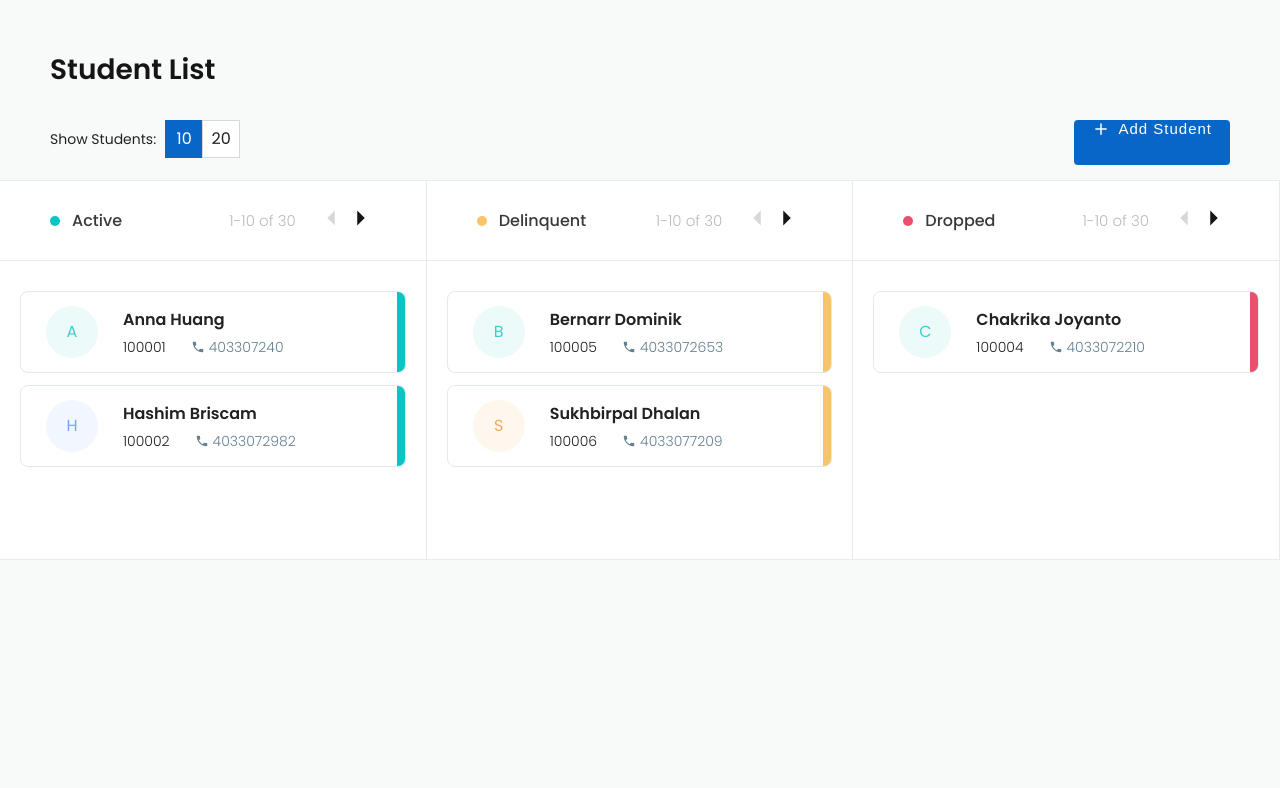
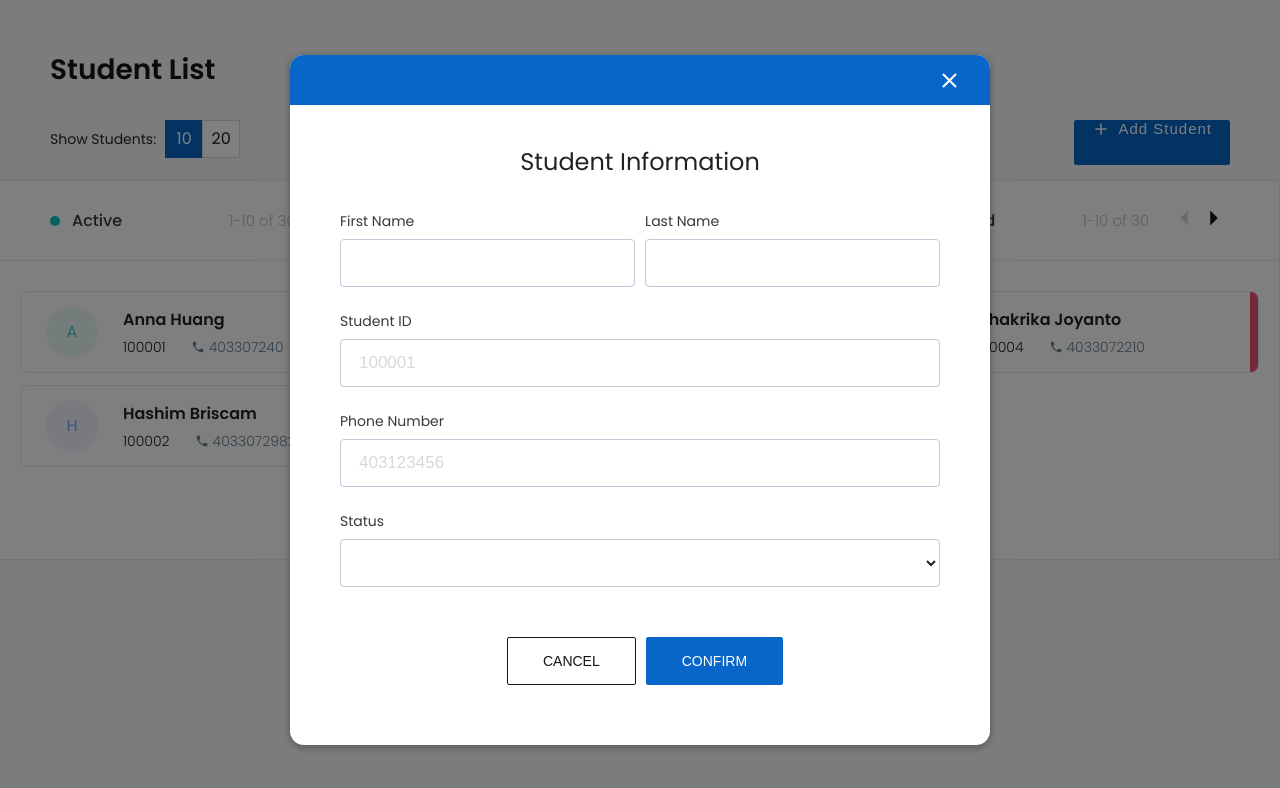
Before and after one commit to annapolar/vue-student-list, a Vue app: page / in a window 1280 px wide. Both pictures are taken after a click on the button "Add Student". Shown: the top 788 px of the page. Built offline with nearby package versions, Linux system fonts and the light colour scheme.

Commit message:
add Dialog

```diff
--- /dev/null
+++ b/src/components/Dialog.vue
@@ -0,0 +1,165 @@
+<template>
+  <transition name="modal" v-bind="$props">
+    <div class="modal-mask">
+      <div class="modal-wrapper">
+        <div
+          class="modal-container"
+          :style="{'max-width': maxWidth+'px','min-width': minWidth+'px', width: width+'px'}"
+        >
+          <div class="modal-header">
+            <ion-icon name="close" v-if="closeSign" @click="$emit('closeModal')"></ion-icon>
+          </div>
+          <div class="modal-contentAll">
+            <div class="modal-body">
+              <slot name="body"></slot>
+            </div>
+            <div class="modal-footer">
+              <slot name="footer">
+                <button
+                  v-if="cancelText"
+                  class="cancel-text"
+                  @click="$emit('closeModal')"
+                >{{cancelText}}</button>
+                <button
+                  v-if="confirmText"
+                  class="confirm-text"
+                  @click="$emit('confirmModal')"
+                >{{confirmText}}</button>
+              </slot>
+            </div>
+          </div>
+        </div>
+      </div>
+    </div>
+  </transition>
+</template>
+
+<script>
+export default {
+  name: "Dialog",
+  props: {
+    maxWidth: { type: Number, default: 500 },
+    minWidth: { type: Number, default: 300 },
+    width: { type: Number, default: undefined },
+    closeSign: { type: Boolean, default: true },
+    cancelText: { type: String, default: "cancel" },
+    confirmText: { type: String, default: "confirm" }
+  },
+  data() {
+    return {
+      showModal: false
+    };
+  }
+};
+</script>
+
+<style lang="scss" scoped>
+.modal-mask {
+  position: fixed;
+  z-index: 2000;
+  top: 0;
+  left: 0;
+  width: 100%;
+  height: 100%;
+  background-color: rgba(0, 0, 0, 0.5);
+  display: table;
+  transition: opacity 0.3s ease;
+}
+
+.modal-wrapper {
+  display: table-cell;
+  vertical-align: middle;
+  padding: 0 20px;
+}
+
+.modal-container {
+  width: 100%;
+  margin: 0px auto;
+  background-color: #fff;
+  border-radius: 2px;
+  box-shadow: 0 2px 8px rgba(0, 0, 0, 0.33);
+  transition: all 0.3s ease;
+  border-radius: 14px;
+  overflow: hidden;
+}
+.modal-header {
+  height: 50px;
+  background-color: $primary;
+  position: relative;
+
+  ion-icon {
+    font-size: 25px;
+    color: #fff;
+    position: absolute;
+    top: 5px;
+    right: 20px;
+    padding: 8px;
+    cursor: pointer;
+  }
+}
+.modal-contentAll {
+  max-height: 80vh;
+  padding: 20px 50px;
+  overflow: scroll;
+}
+
+.modal-body {
+  margin: 20px 0;
+  @include fontStyle(16px, 400, 1.5);
+}
+
+.modal-footer {
+  margin: 40px 0;
+  padding-top: 10px;
+  @include flexCenter;
+
+  button {
+    text-transform: uppercase;
+    padding: 15px 35px;
+    margin-left: 10px;
+    border-radius: 2px;
+    font-size: 14px;
+    transition: 0.5s;
+  }
+  .cancel-text {
+    background-color: transparent;
+    border: 1px solid $gray-dark;
+    color: $gray-dark;
+    &:hover {
+      border: 1px solid $primary;
+      color: $primary;
+    }
+  }
+  .confirm-text {
+    color:#fff;
+    background-color: $primary;
+    border: 1px solid $primary;
+    &:hover {
+      background-color:$primary;
+    }
+  }
+}
+
+/*
+ * The following styles are auto-applied to elements with
+ * transition="modal" when their visibility is toggled
+ * by Vue.js.
+ *
+ * You can easily play with the modal transition by editing
+ * these styles.
+ */
+
+.modal-enter {
+  opacity: 0;
+}
+
+.modal-leave-active {
+  opacity: 0;
+}
+
+.modal-enter .modal-container,
+.modal-leave-active .modal-container {
+  -webkit-transform: scale(1.1);
+  transform: scale(1.1);
+}
+</style>
--- a/src/pages/StudentList.vue
+++ b/src/pages/StudentList.vue
@@ -12,7 +12,7 @@
         </div>
       </div>
       <div class="ation-right">
-        <button>
+        <button @click="showModal = true">
           <ion-icon name="add"></ion-icon>Add Student
         </button>
       </div>
@@ -97,16 +97,61 @@
         </div>
       </div>
     </div>
+    <!-- ============== Dialog (Add & Edit Student)  ================ -->
+    <Dialog v-if="showModal" v-bind="dialogScheme" @closeModal="showModal = false">
+      <div slot="body">
+        <div class="dialog-wrap">
+          <div class="dialog-title">Student Information</div>
+          <div class="form-row">
+            <div class="form-section">
+              <label for="first_name">First Name</label>
+              <input type="text" id="first_name" v-model="tempStudent.firstName" />
+            </div>
+            <div class="form-section">
+              <label for="last_name">Last Name</label>
+              <input type="text" id="last_name" v-model="tempStudent.lastName" />
+            </div>
+          </div>
+          <div class="form-section">
+            <label for="student_id">Student ID</label>
+            <input type="text" id="student_id" v-model="tempStudent.studentId" placeholder="100001" />
+          </div>
+
+          <div class="form-section">
+            <label for="phone_number">Phone Number</label>
+            <input
+              type="text"
+              id="phone_number"
+              v-model="tempStudent.phone"
+              placeholder="403123456"
+            />
+          </div>
+          <label for="status">Status</label>
+          <select id="status" v-model="tempStudent.status">
+            <option value="null" disabled>Please select status</option>
+            <option value="Active">Active</option>
+            <option value="Delinquent">Delinquent</option>
+            <option value="Dropped">Dropped</option>
+          </select>
+        </div>
+      </div>
+    </Dialog>
   </div>
 </template>
 
 <script>
 import StudentCard from "../components/StudentCard.vue";
+import Dialog from "../components/Dialog.vue";
 
 export default {
-  components: { StudentCard },
+  components: { StudentCard, Dialog },
   data() {
     return {
+      showModal: false,
+      dialogScheme: {
+        maxWidth: 700
+      },
+      tempStudent: {},
       studentList: [
         {
           firstName: "Anna",
@@ -221,7 +266,7 @@ export default {
         letter-spacing: 1px;
         display: flex;
         justify-content: center;
-        border-radius: 4px;
+        border-radius: 2px;
         font-size: 15px;
         transition: 0.5s;
 
@@ -311,5 +356,12 @@ export default {
       }
     }
   }
+  .dialog-wrap {
+    .dialog-title {
+      @include fontStyle(24px, 400, 34px);
+      text-align: center;
+      margin-bottom: 30px;
+    }
+  }
 }
 </style>
--- a/src/styles/_variables.scss
+++ b/src/styles/_variables.scss
@@ -15,4 +15,5 @@ $gray-light:      #B8BCBC;
 $gray-shallow:    #D8D8D8;
 
 $bluegray:        #658091;
+$bluegray-light:  #C0CBD9;
 $bluegray-shallow:#E7EAF0;
--- a/src/styles/common.scss
+++ b/src/styles/common.scss
@@ -38,3 +38,67 @@ h2 {
   @include fontStyle(28px, 600, 40px);
   color: $gray-dark;
 }
+
+/* ---------------------- input & form ------------------------ */
+.form-section {
+  margin-bottom: 22px;
+}
+
+.form-row{
+  display:flex;
+  .form-section{
+    margin-right:10px;
+    &:last-child{
+      margin-right:0;
+    }
+  }
+}
+
+label {
+  @include fontStyle(14px, 400, 15px);
+  color: $gray-mind;
+}
+input,
+select {
+  box-sizing: border-box;
+  @include size(100%, 48px);
+  padding: 0 18px;
+  transition:0.5s;
+}
+
+textarea {
+  padding: 18px;
+  width: 100%;
+}
+
+input,
+textarea,
+select {
+  margin-top: 6px;
+  @include fontStyle(17px, 400, 17px);
+  border: 1px solid $bluegray-light;
+  background-color: #fff;
+  border-radius: 4px;
+
+  &:focus {
+    border: 1px solid $primary;
+  }
+  &::placeholder {
+    /* Chrome, Firefox, Opera, Safari 10.1+ */
+    color: $gray-shallow;
+    opacity: 1; /* Firefox */
+    font-weight: 400;
+  }
+
+  &::-ms-input-placeholder {
+    /* Internet Explorer 10-11 */
+    color: $gray-shallow;
+    font-weight: 400;
+  }
+
+  &::-ms-input-placeholder {
+    /* Microsoft Edge */
+    color: $gray-shallow;
+    font-weight: 400;
+  }
+}
```
